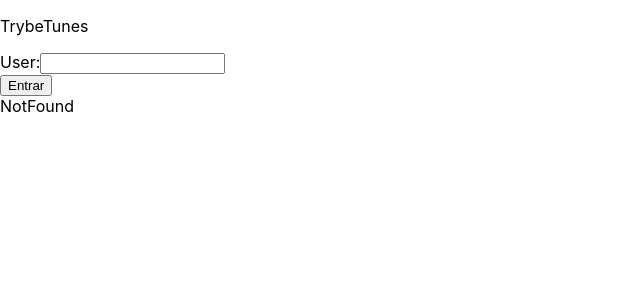
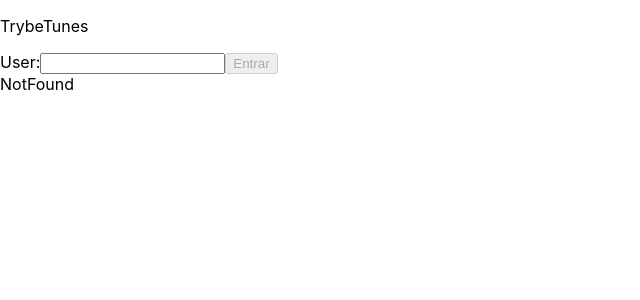
Before and after one commit to thales-bpl/trybetunes, a React (Create React App) app: page / in a window 1280 px wide. Shown: the top 300 px of the page, without its empty margins (0-640 px from the left). Built offline with nearby package versions, Linux system fonts and the light colour scheme.

Commit message:
add LoginForm Component

```diff
--- /dev/null
+++ b/src/Components/LoginForm.js
@@ -0,0 +1,37 @@
+import React, { Component } from 'react';
+import PropTypes from 'prop-types';
+
+class LoginForm extends Component {
+  render() {
+    const { user, onSubmit, handleChange } = this.props;
+    const MIN_LENGTH = 3;
+    return (
+      <form onSubmit={ (event) => onSubmit(event) }>
+        <label htmlFor="login-name-input">
+          User:
+          <input
+            data-testid="login-name-input"
+            value={ user }
+            onChange={ (event) => handleChange(event) }
+            type="text"
+          />
+        </label>
+        <button
+          disabled={ user.length < MIN_LENGTH }
+          data-testid="login-submit-button"
+          type="submit"
+        >
+          Entrar
+        </button>
+      </form>
+    );
+  }
+}
+
+LoginForm.propTypes = {
+  user: PropTypes.string,
+  onSubmit: PropTypes.func,
+  handleChange: PropTypes.func,
+}.isRequired;
+
+export default LoginForm;
--- a/src/pages/Login.jsx
+++ b/src/pages/Login.jsx
@@ -1,57 +1,40 @@
-// O botão para entrar só deve ser habilitado caso o nome digitado tenha 3 ou mais caracteres.
-// Ao clicar no botão Entrar, utilize a função createUser da userAPI para salvar o nome digitado. A função createUser espera receber como argumento um objeto com as informações da pessoa
-
 import React, { Component } from 'react';
 import { createUser } from '../services/userAPI';
+import LoginForm from '../Components/LoginForm';
 
 class Login extends Component {
-  constructor() {
-    super();
+  constructor(props) {
+    super(props);
     this.state = {
-      userName: '',
+      name: '',
     };
 
     this.handleChange = this.handleChange.bind(this);
+    this.registerUser = this.registerUser.bind(this);
   }
 
-  handleChange({ target }) {
-    const { name, value } = target;
-
+  handleChange(event) { // broken
     this.setState({
-      [name]: value,
+      name: event.target.value,
     });
   }
 
-  registerUser = () => {
-    const { userName } = this.state;
-    createUser({ name: userName }); // falhando
+  async registerUser(event) {
+    event.preventDefault();
+    const { name } = this.state;
+    await createUser({ name });
   }
 
   render() {
-    const { userName } = this.state;
-    const MIN_LENGTH = 3;
+    const { name } = this.state;
     return (
-      <>
-        <form>
-          <label htmlFor="login-name-input">
-            User:
-            <input
-              data-testid="login-name-input"
-              value={ userName }
-              onChange={ this.handleChange }
-              type="text"
-            />
-          </label>
-        </form>
-        <button
-          disabled={ userName.length > MIN_LENGTH } // falhando
-          data-testid="login-submit-button"
-          type="submit"
-          onClick={ this.registerUser }
-        >
-          Entrar
-        </button>
-      </>
+      <div data-testid="page-login">
+        <LoginForm
+          onSubmit={ this.registerUser }
+          user={ name }
+          onChange={ this.handleChange }
+        />
+      </div>
     );
   }
 }
```
Also changed, not shown: src/Components/Loading.js (added).
